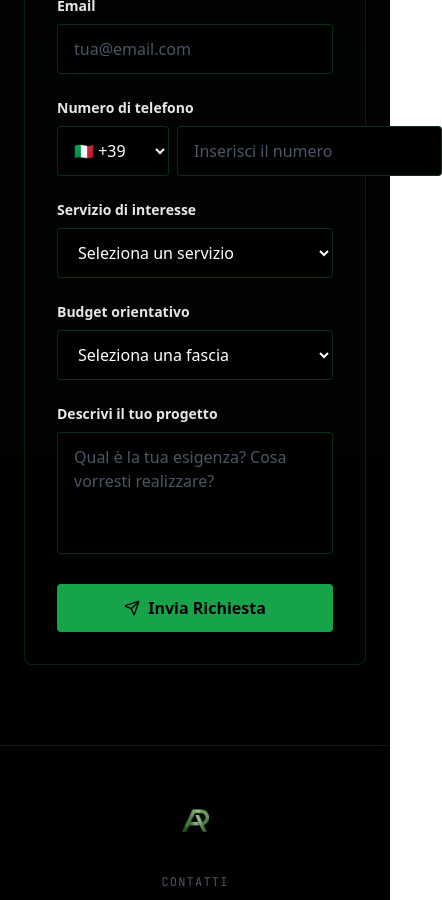
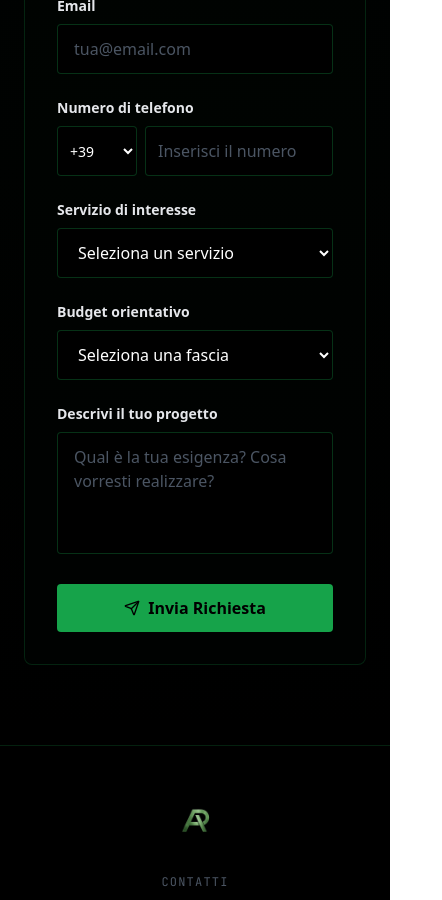
Before and after one commit to alepunzi2895-alt/alessandropunzi_systems, a Next.js app: page / in a window 390 px wide. Shown: the part 3060-3960 px from the top of the page, 442 px wide, since content can reach past the window. Built offline with nearby package versions, Linux system fonts and the light colour scheme.

Commit message:
fix: narrow phone prefix select on mobile, remove flag emojis
Co-Authored-By: Claude Sonnet 4.6 <noreply@anthropic.com>

```diff
--- a/portfolio-landing-pro.tsx
+++ b/portfolio-landing-pro.tsx
@@ -669,24 +669,24 @@ export default function ProfessionalPortfolio() {
                 <select
                   value={formData.prefix}
                   onChange={(e) => setFormData({ ...formData, prefix: e.target.value })}
-                  className="w-28 px-3 py-3 bg-black border border-green-600/30 rounded text-white shrink-0"
+                  className="w-20 px-2 py-3 bg-black border border-green-600/30 rounded text-white shrink-0 text-sm"
                 >
-                  <option value="+39">🇮🇹 +39</option>
-                  <option value="+34">🇪🇸 +34</option>
-                  <option value="+44">🇬🇧 +44</option>
-                  <option value="+33">🇫🇷 +33</option>
-                  <option value="+49">🇩🇪 +49</option>
-                  <option value="+1">🇺🇸 +1</option>
-                  <option value="+31">🇳🇱 +31</option>
-                  <option value="+41">🇨🇭 +41</option>
-                  <option value="+43">🇦🇹 +43</option>
-                  <option value="+351">🇵🇹 +351</option>
+                  <option value="+39">+39</option>
+                  <option value="+34">+34</option>
+                  <option value="+44">+44</option>
+                  <option value="+33">+33</option>
+                  <option value="+49">+49</option>
+                  <option value="+1">+1</option>
+                  <option value="+31">+31</option>
+                  <option value="+41">+41</option>
+                  <option value="+43">+43</option>
+                  <option value="+351">+351</option>
                 </select>
                 <input
                   type="tel"
                   value={formData.phone}
                   onChange={(e) => setFormData({ ...formData, phone: e.target.value })}
-                  className="flex-1 px-4 py-3 bg-black border border-green-600/30 rounded text-white placeholder-gray-600"
+                  className="flex-1 min-w-0 px-3 py-3 bg-black border border-green-600/30 rounded text-white placeholder-gray-600"
                   placeholder={c.contact.phonePlaceholder}
                 />
               </div>
```
